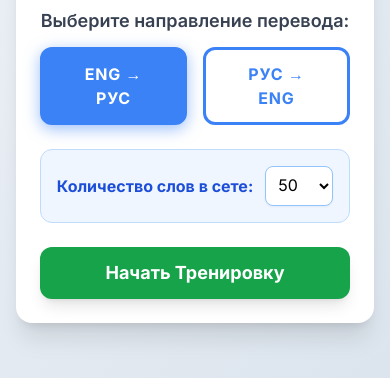
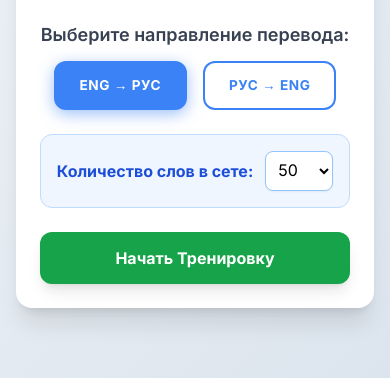
Before and after one commit to AnsatAE/eng-words.github.io, a plain HTML site: page index.html in a window 390 px wide. Shown: the part 316-694 px from the top of the page. Drawn offline with nearby package versions, Linux system fonts and the light colour scheme.

Commit message:
moblie-first

```diff
--- a/index.html
+++ b/index.html
@@ -84,6 +84,25 @@
             transform: translateY(-2px);
             box-shadow: 0 4px 10px rgba(0, 0, 0, 0.1);
         }
+
+        @media (max-width: 480px) {
+            .mode-button {
+                font-size: 0.85rem;
+                padding: 0.5rem 0.9rem;
+                letter-spacing: 0.04em;
+                border-width: 2px;
+            }
+            .action-btn {
+                font-size: 0.9rem;
+                padding: 0.6rem 1rem;
+            }
+            #startBtn {
+                font-size: 1rem;
+            }
+            #prompt .text-muted {
+                font-size: 1rem;
+            }
+        }
     </style>
 </head>
 
```
